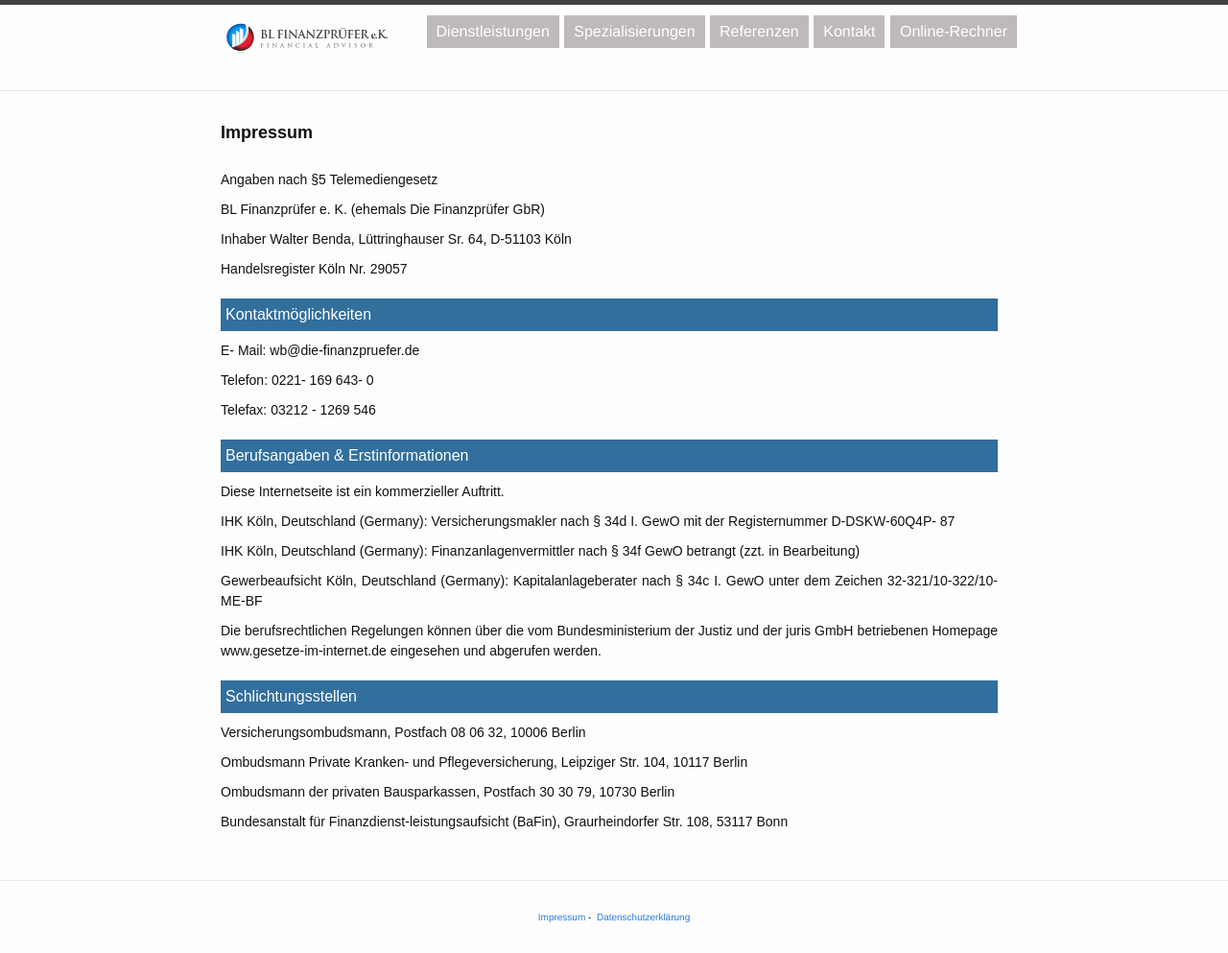
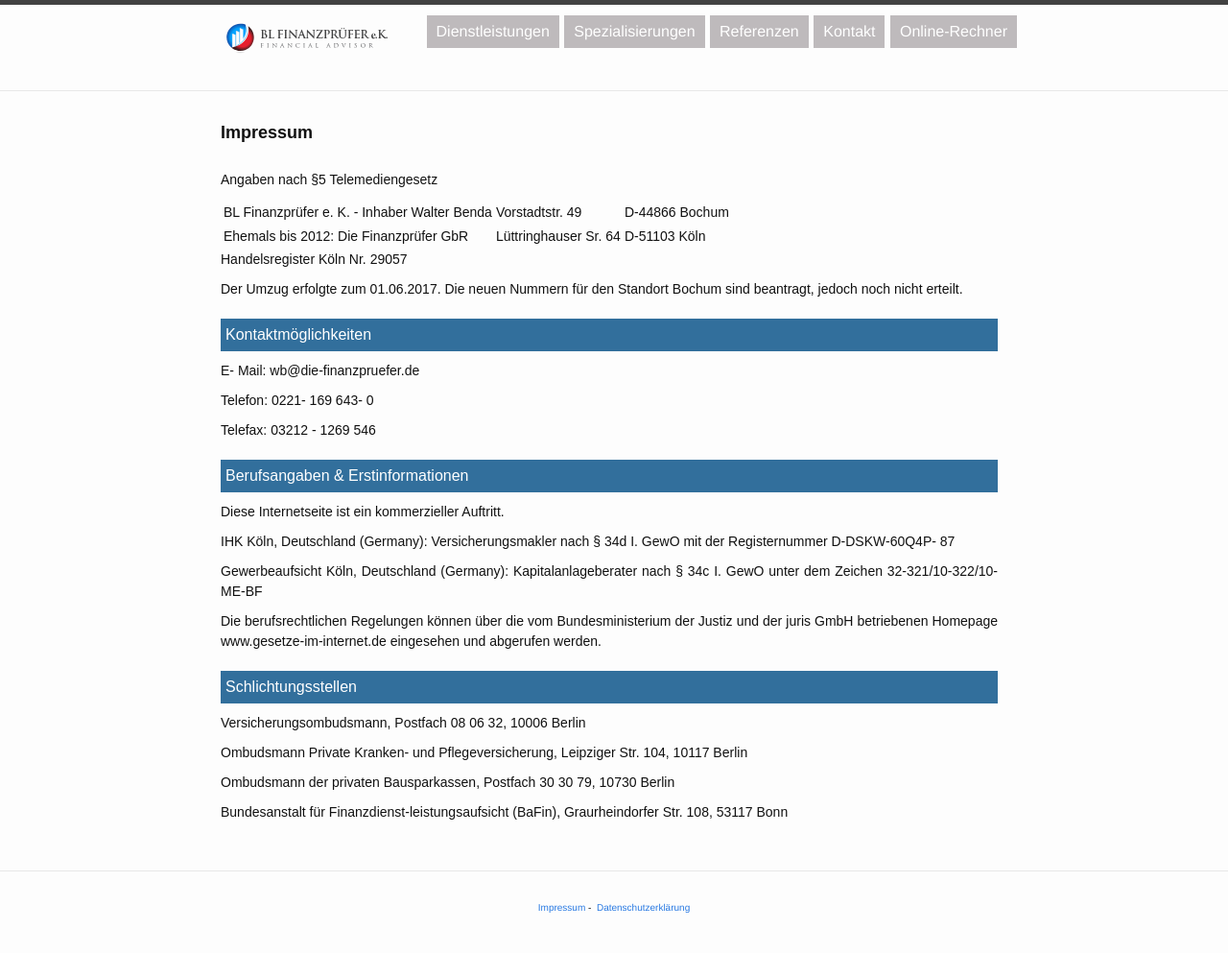
Before and after one commit to Die-Finanzpruefer/die-finanzpruefer.github.io, a Jekyll site: the page built from impressum.md, in a window 1280 px wide. Shown: the whole page at 96% size. Built offline with Jekyll 4.4.1, drawn with Linux system fonts in a browser that asks for light colours; some web fonts are replaced.

Commit message:
Create impressum.md

```diff
--- a/impressum.md
+++ b/impressum.md
@@ -9,13 +9,12 @@ permalink: /impressum/
 
 Angaben nach §5 Telemediengesetz
 
-BL Finanzprüfer e. K. (ehemals Die Finanzprüfer GbR)
-
-Inhaber Walter Benda, Lüttringhauser Sr. 64, D-51103 Köln
+BL Finanzprüfer e. K. - Inhaber Walter Benda | Vorstadtstr. 49 | D-44866 Bochum
+Ehemals bis 2012:  Die Finanzprüfer GbR | Lüttringhauser Sr. 64 | D-51103 Köln
 
 Handelsregister Köln Nr. 29057
 
-
+Der Umzug erfolgte zum 01.06.2017. Die neuen Nummern für den Standort Bochum sind beantragt, jedoch noch nicht erteilt.
 
 ## Kontaktmöglichkeiten
 
@@ -32,9 +31,6 @@ Diese Internetseite ist ein kommerzieller Auftritt.
 
 IHK Köln, Deutschland (Germany): Versicherungsmakler nach § 34d I. GewO mit der Registernummer D-DSKW-60Q4P- 87
 
-IHK Köln, Deutschland (Germany): Finanzanlagenvermittler nach § 34f GewO betrangt (zzt. in Bearbeitung)
-
-
 Gewerbeaufsicht Köln, Deutschland (Germany): Kapitalanlageberater nach § 34c I. GewO unter dem Zeichen 32-321/10-322/10-ME-BF
 
 Die berufsrechtlichen Regelungen können über die vom Bundesministerium der Justiz und der juris GmbH betriebenen Homepage www.gesetze-im-internet.de eingesehen und abgerufen werden.
```
